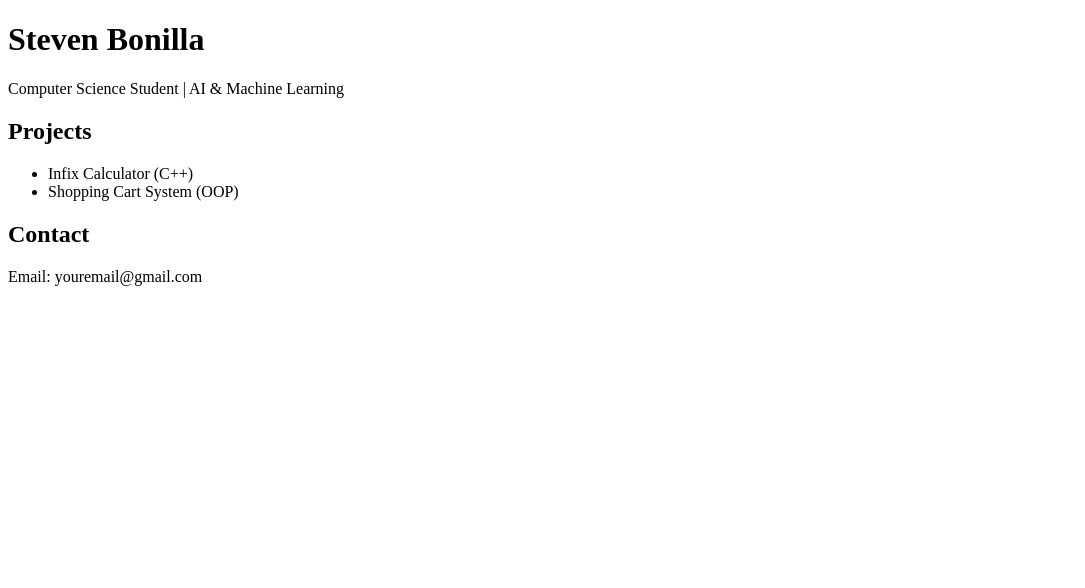
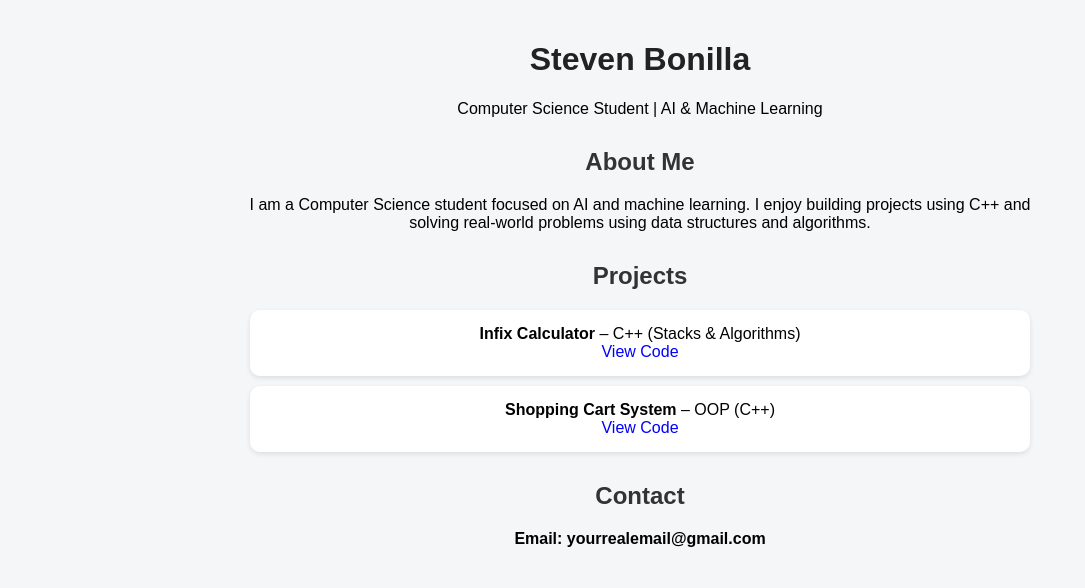
Before and after one commit to bonillasteven/bonillasteven.github.io, a plain HTML site: page index.html in a window 1280 px wide. Shown: the whole page, without its empty margins (0-1085 px from the left). Drawn offline with Linux system fonts and the light colour scheme.

Commit message:
Update index.html

```diff
--- a/index.html
+++ b/index.html
@@ -2,20 +2,84 @@
 <html>
 <head>
     <title>Steven Bonilla Portfolio</title>
+
+    <style>
+        body {
+            font-family: Arial, sans-serif;
+            background-color: #f4f6f8;
+            margin: 0;
+            padding: 0;
+            text-align: center;
+        }
+
+        .container {
+            max-width: 800px;
+            margin: auto;
+            padding: 20px;
+        }
+
+        h1 {
+            color: #222;
+        }
+
+        h2 {
+            color: #333;
+            margin-top: 30px;
+        }
+
+        ul {
+            list-style: none;
+            padding: 0;
+        }
+
+        li {
+            background: white;
+            margin: 10px;
+            padding: 15px;
+            border-radius: 10px;
+            box-shadow: 0 2px 5px rgba(0,0,0,0.1);
+        }
+
+        a {
+            text-decoration: none;
+            color: blue;
+        }
+
+        .email {
+            margin-top: 20px;
+            font-weight: bold;
+        }
+    </style>
 </head>
+
 <body>
 
+<div class="container">
     <h1>Steven Bonilla</h1>
     <p>Computer Science Student | AI & Machine Learning</p>
 
+    <h2>About Me</h2>
+    <p>
+    I am a Computer Science student focused on AI and machine learning.
+    I enjoy building projects using C++ and solving real-world problems using data structures and algorithms.
+    </p>
+
     <h2>Projects</h2>
     <ul>
-        <li>Infix Calculator (C++)</li>
-        <li>Shopping Cart System (OOP)</li>
+        <li>
+            <b>Infix Calculator</b> – C++ (Stacks & Algorithms) <br>
+            <a href="#">View Code</a>
+        </li>
+
+        <li>
+            <b>Shopping Cart System</b> – OOP (C++) <br>
+            <a href="#">View Code</a>
+        </li>
     </ul>
 
     <h2>Contact</h2>
-    <p>Email: youremail@gmail.com</p>
+    <p class="email">Email: yourrealemail@gmail.com</p>
+</div>
 
 </body>
 </html>
```
